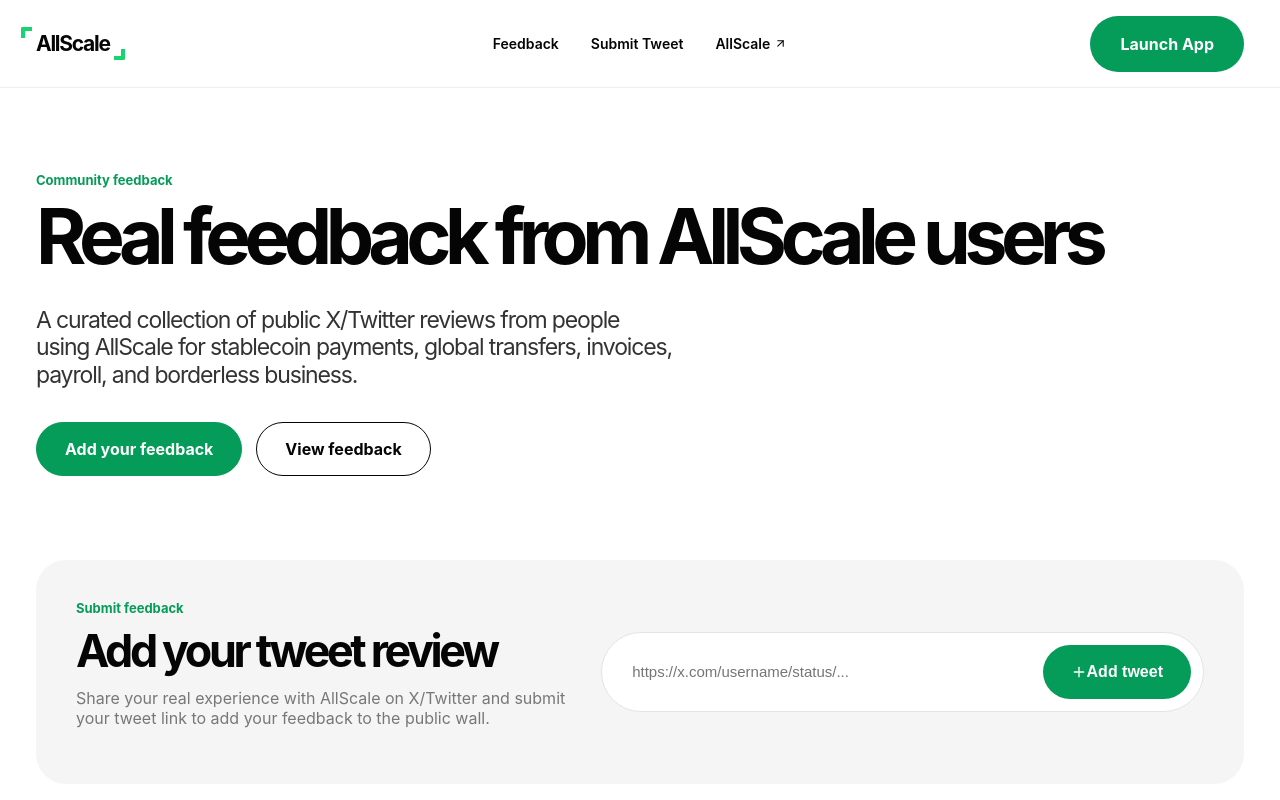
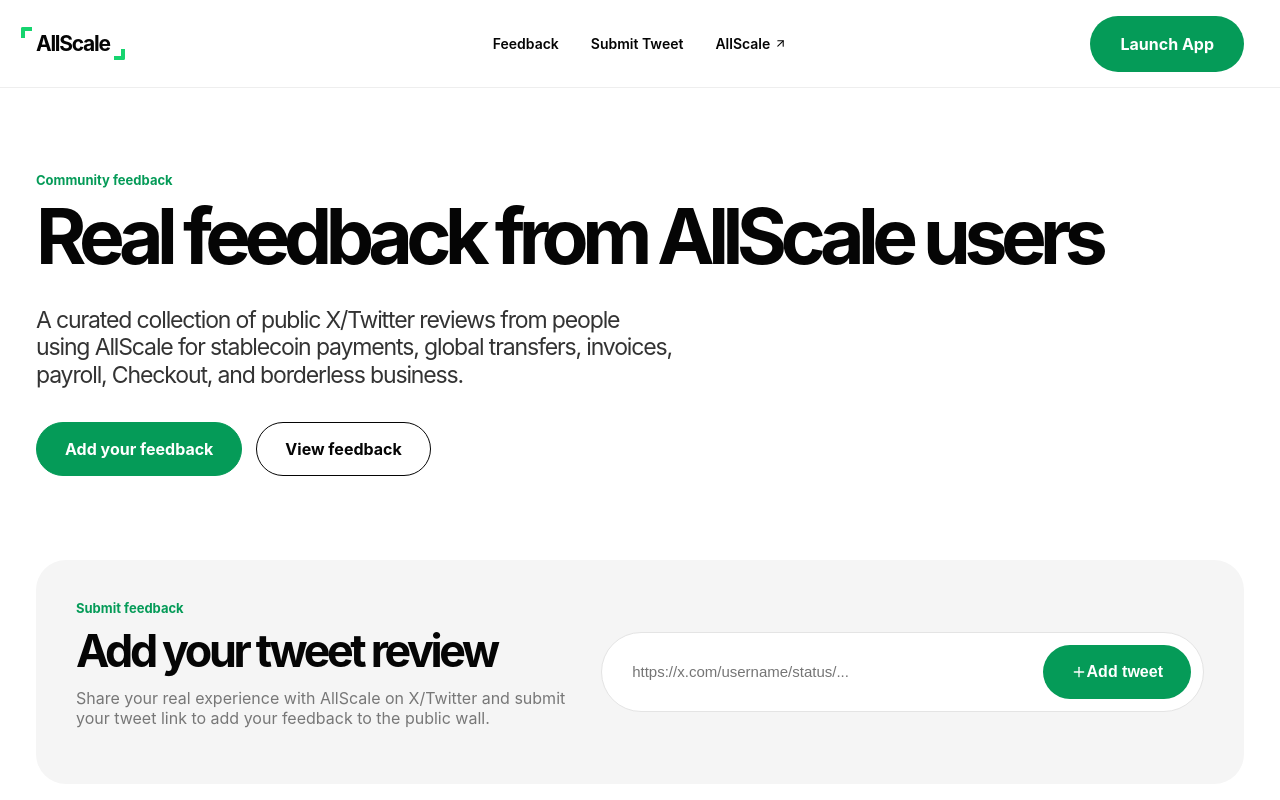
Before and after one commit to viktorprofit/allscale-love-wall, a Next.js app: page / in a window 1280 px wide. Shown: the top 800 px of the page. Built offline with nearby package versions, Linux system fonts and the light colour scheme; no server answers; the database is empty.

Commit message:
Modify subtitle in hero section
Updated subtitle to include 'Checkout' in the list of services.

```diff
--- a/app/page.tsx
+++ b/app/page.tsx
@@ -131,9 +131,7 @@
         <p className="eyebrow">Community feedback</p>
         <h1>Real feedback from AllScale users</h1>
         <p className="subtitle">
-          A curated collection of public X/Twitter reviews from people using
-          AllScale for stablecoin payments, global transfers, invoices, payroll,
-          and borderless business.
+          A curated collection of public X/Twitter reviews from people using AllScale for stablecoin payments, global transfers, invoices, payroll, Checkout, and borderless business.
         </p>
 
         <div className="heroActions">
```
